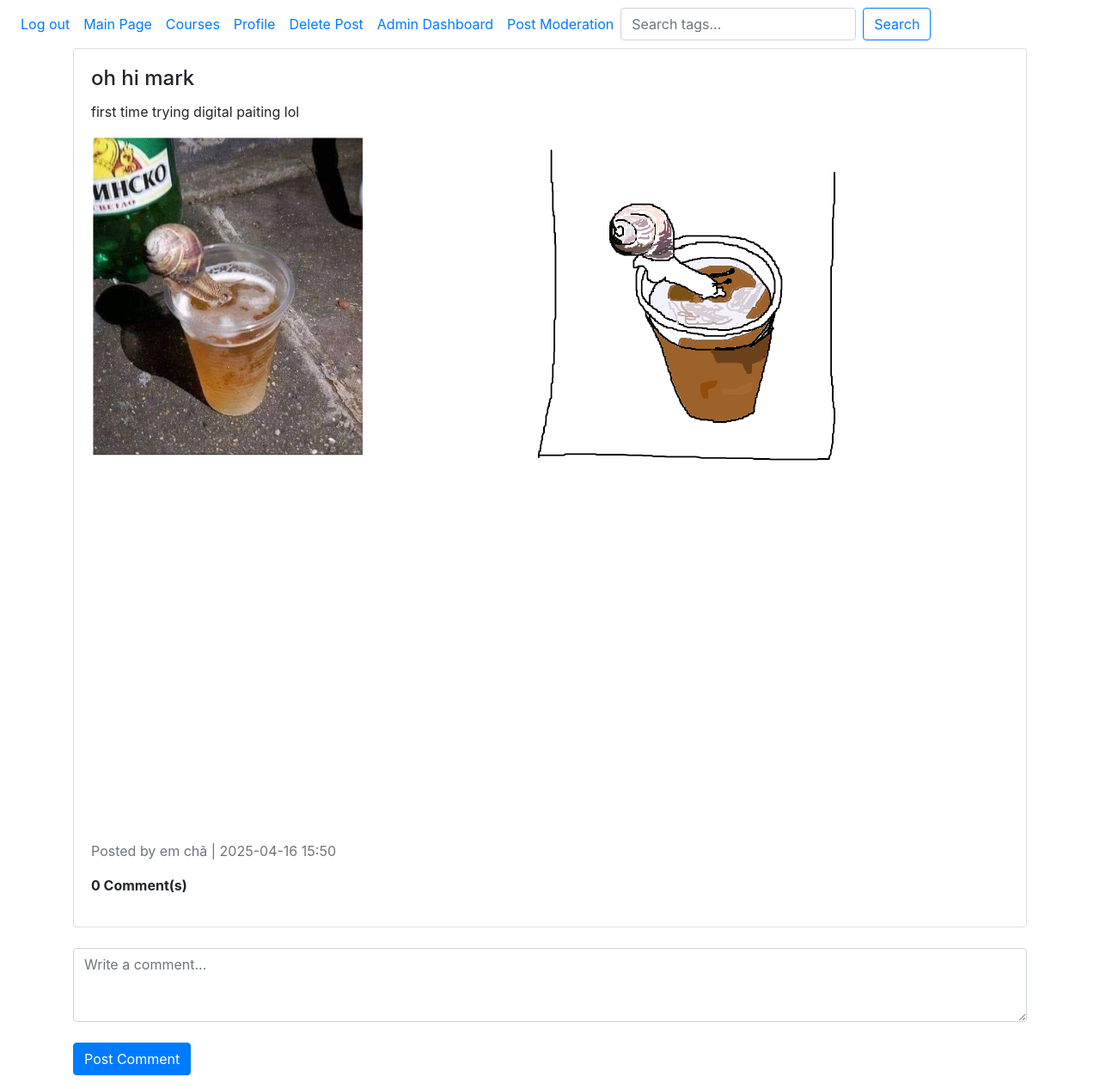
After one commit to vuxy98/Art-fundamentals-teaching-web-app, a Flask app: page /post/4 in a window 1280 px wide. The commit adds this page. Shown: the whole page at 86% size. Run offline with Flask 3, Linux system fonts and the light colour scheme; a user stored in the database is signed in; some libraries are stand-ins or nearby versions.

Commit message:
added comment system, no reply thread yet

```diff
--- a/website/templates/main.html
+++ b/website/templates/main.html
@@ -35,11 +35,14 @@
       {% if post.image_url %}
         <img src="{{ post.image_url }}" alt="Post Image" class="img-fluid mb-2" style="max-width: 100%; height: auto;">
       {% endif %}
-      <!-- upvote button -->
+      <!-- upvote button and comments -->
         <div>
           <button class="upvote-btn" data-post-id="{{ post.id }}">
             👍 <span class="upvote-count">{{ post.upvotes|length }}</span>
           </button>
+          <a href="{{ url_for('views.post_detail', post_id=post.id) }}" class="btn btn-outline-secondary">
+            💬 Comments ({{ post.comments|length }})
+          </a>
         </div>
     </div>
   {% endfor %}
--- /dev/null
+++ b/website/templates/post_detail.html
@@ -0,0 +1,35 @@
+<!--showing a post with its comments here, to void post with too many comments flood the page-->
+{% extends "base.html" %}
+{% block title %}Post Details{% endblock %}
+{% block content %}
+<!-- Display Post -->
+<div class="card mb-4">
+    <div class="card-body">
+      <h4 class="card-title">{{ post.post_title }}</h4>
+      <p class="card-text">{{ post.content }}</p>
+      {% if post.image_url %}
+        <img src="{{ post.image_url }}" class="img-fluid">
+      {% endif %}
+      <p class="text-muted">Posted by {{ post.author.username }} | {{ post.timestamp.strftime('%Y-%m-%d %H:%M') }}</p>
+      <p><strong>{{ comments|length }} Comment(s)</strong></p>
+    </div>
+  </div>
+
+  <!-- Comment Form -->
+  <form method="POST" class="mb-3">
+    <div class="form-group">
+      <textarea name="comment_content" class="form-control" rows="3" placeholder="Write a comment..."></textarea>
+    </div>
+    <button type="submit" class="btn btn-primary mt-2">Post Comment</button>
+  </form>
+
+  <!-- Display Comments -->
+  {% for comment in comments %}
+    <div class="card mb-2">
+      <div class="card-body">
+        <p class="card-text">{{ comment.content }}</p>
+        <p class="text-muted small">By {{ comment.user.username }} at {{ comment.timestamp.strftime('%Y-%m-%d %H:%M') }}</p>
+      </div>
+    </div>
+  {% endfor %}
+{% endblock %}
--- a/website/views.py
+++ b/website/views.py
@@ -2,9 +2,11 @@
 import os
 from flask import Blueprint, redirect, url_for,render_template, flash, request,jsonify,current_app
 from flask_login import login_required, current_user
-from .models import db, Course, Posts, Tag, Upvote, post_tags
+from .models import db,Comment, Course, Posts, Tag, Upvote, post_tags
 import json
 from werkzeug.utils import secure_filename
+from sqlalchemy.orm import joinedload
+
 
 views = Blueprint('views', __name__)
 #home page, get n post would be used for later
@@ -19,8 +21,29 @@ def landing():
 @views.route('/main')
 @login_required
 def main():
-    approved_posts = Posts.query.filter_by(is_approved=True).order_by(Posts.timestamp.desc()).all()
+    approved_posts = Posts.query.options(joinedload(Posts.comments), joinedload(Posts.upvotes)).filter_by(is_approved=True).all()
+    approved_posts.sort(key=lambda post: (len(post.upvotes), post.timestamp), reverse=True)
     return render_template("main.html", posts=approved_posts)
+#comments for posts
+@views.route('/post/<int:post_id>', methods=['GET', 'POST'])
+@login_required
+def post_detail(post_id):
+    post = Posts.query.get_or_404(post_id)
+    comments = Comment.query.filter_by(post_id=post_id).order_by(Comment.timestamp.desc()).all()
+
+    if request.method == 'POST':
+        content = request.form.get('comment_content', '').strip()
+
+        if not content:
+            flash("Comment cannot be empty!", category="error")
+        else:
+            comment = Comment(content=content, user_id=current_user.id, post_id=post.id)
+            db.session.add(comment)
+            db.session.commit()
+            flash("Comment added successfully!", category="success")
+            return redirect(url_for('views.post_detail', post_id=post.id))  # refresh to avoid re-POSTing on refresh
+
+    return render_template('post_detail.html', post=post, comments=comments, user=current_user)
 
 # courses route
 @views.route('/main/courses')
@@ -121,6 +144,7 @@ def upvote_post():
     if existing_vote:
         db.session.delete(existing_vote)
         db.session.commit()
+        db.session.refresh(post)
         return jsonify({'message': 'Unvoted', 'upvotes': len(post.upvotes)})
     else:
         vote = Upvote(user_id=current_user.id, post_id=post_id)
@@ -171,12 +195,12 @@ def delete_post(post_id):
         flash("You are not authorized to delete this post.", category="error")
         return redirect(url_for('views.delete_post_page'))
 
-    # Manually delete upvotes associated with the post before deleting the post
+    # delete upvotes associated with the post before deleting the post
     upvotes = Upvote.query.filter_by(post_id=post_id).all()
     for upvote in upvotes:
         db.session.delete(upvote)
 
-    # Now delete the post
+    # delete the post
     db.session.delete(post)
     db.session.commit()
 
```
Also changed, not shown: migrations/versions/7dd75b2501a8_added_comments_stuffs.py (added, +47 -0 lines), website/models.py (+13 -1 lines), instance/database.db.
